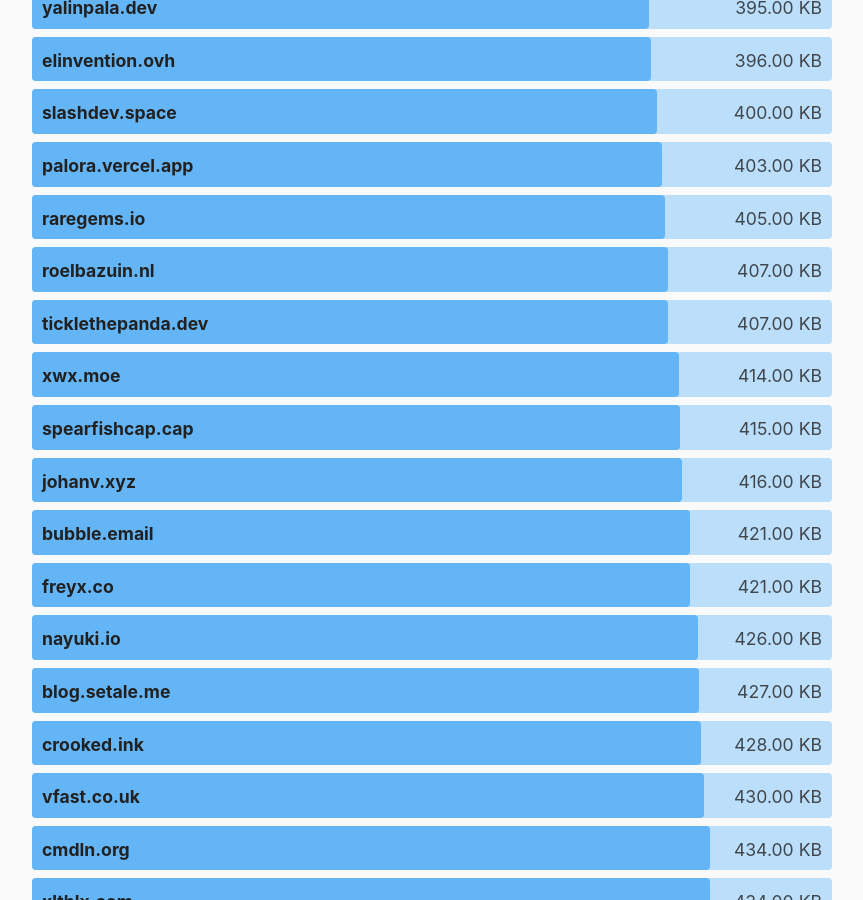
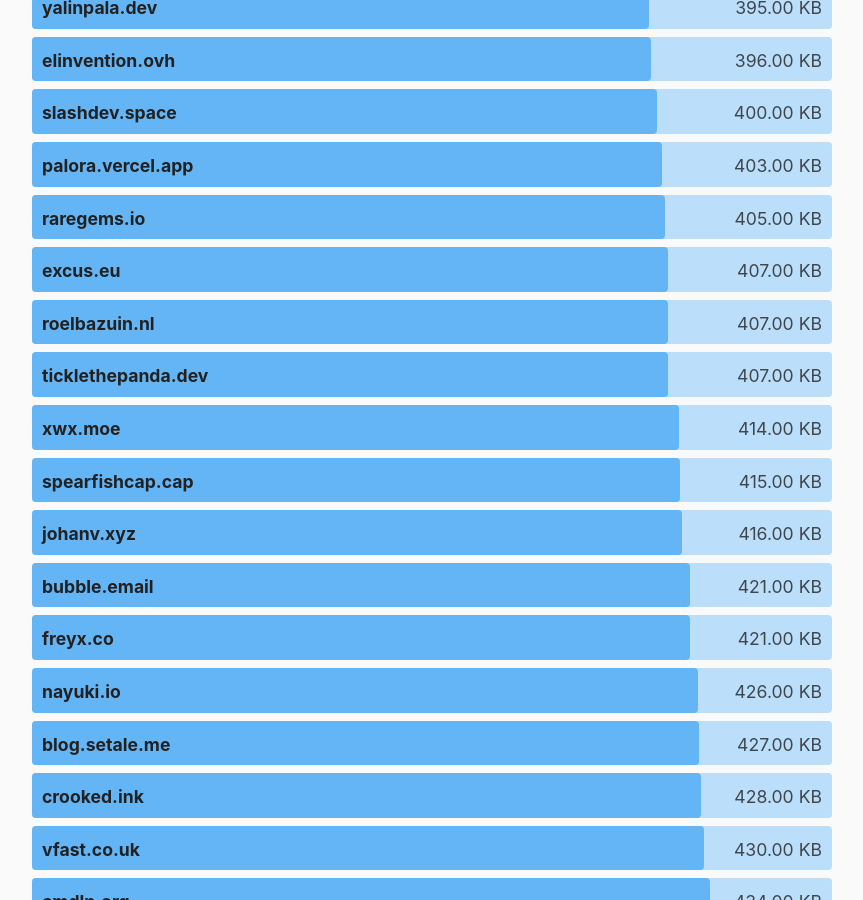
Before and after one commit to kevquirk/512kb.club, a Jekyll site: the page built from index.md, in a window 1280 px wide and 900 px high, scrolled down 26844 px. Shown: the whole window, without its empty margins (208-1071 px from the left). Built offline with Jekyll 4.4.1, drawn with Linux system fonts in a browser that asks for light colours.

Commit message:
Add excus.eu

```diff
--- a/_data/sites.yml
+++ b/_data/sites.yml
@@ -883,6 +883,11 @@
   size: 474
   last_checked: 2022-04-26
 
+- domain: excus.eu
+  url: https://excus.eu/
+  size: 407
+  last_checked: 2022-09-17
+
 - domain: extension.ninja
   url: https://www.extension.ninja/
   size: 78
```
